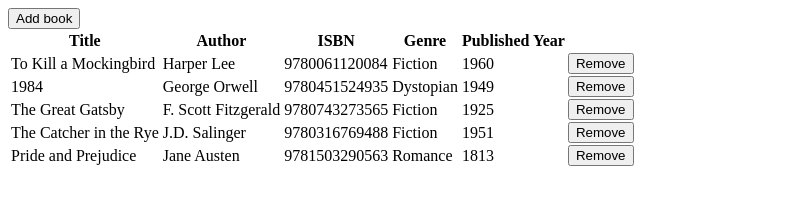
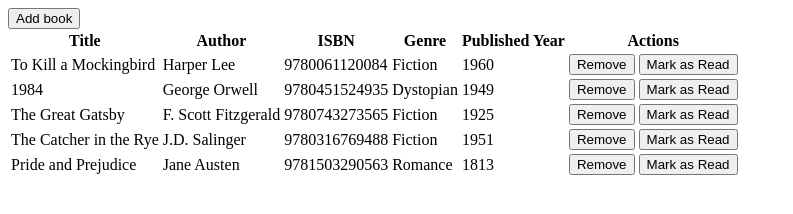
Before and after one commit to BishBashBosh888/library, a plain HTML site: page index.html in a window 1280 px wide. Shown: the whole page, without its empty margins (0-793 px from the left). Drawn offline with Linux system fonts and the light colour scheme.

Commit message:
added read status and function to toggle the value

```diff
--- a/index.html
+++ b/index.html
@@ -17,6 +17,7 @@
               <th>ISBN</th>
               <th>Genre</th>
               <th>Published Year</th>
+              <th>Actions</th>
             </tr>
         </table>
     </div>
--- a/script.js
+++ b/script.js
@@ -1,48 +1,23 @@
 const myLibrary = [
-    {
-        title: "To Kill a Mockingbird",
-        author: "Harper Lee",
-        isbn: "9780061120084",
-        genre: "Fiction",
-        publishedYear: 1960
-    },
-    {
-        title: "1984",
-        author: "George Orwell",
-        isbn: "9780451524935",
-        genre: "Dystopian",
-        publishedYear: 1949
-    },
-    {
-        title: "The Great Gatsby",
-        author: "F. Scott Fitzgerald",
-        isbn: "9780743273565",
-        genre: "Fiction",
-        publishedYear: 1925
-    },
-    {
-        title: "The Catcher in the Rye",
-        author: "J.D. Salinger",
-        isbn: "9780316769488",
-        genre: "Fiction",
-        publishedYear: 1951
-    },
-    {
-        title: "Pride and Prejudice",
-        author: "Jane Austen",
-        isbn: "9781503290563",
-        genre: "Romance",
-        publishedYear: 1813
-    }
+    new Book("To Kill a Mockingbird", "Harper Lee", "9780061120084", "Fiction", 1960, false),
+    new Book("1984", "George Orwell", "9780451524935", "Dystopian", 1949, false),
+    new Book("The Great Gatsby", "F. Scott Fitzgerald", "9780743273565", "Fiction", 1925, false),
+    new Book("The Catcher in the Rye", "J.D. Salinger", "9780316769488", "Fiction", 1951, false),
+    new Book("Pride and Prejudice", "Jane Austen", "9781503290563", "Romance", 1813, false)
 ];
 
-function Book(title,author,isbn,genre,publishedYear) {
+function Book(title,author,isbn,genre,publishedYear,read = false) {
     this.title = title;
     this.author = author;
     this.isbn = isbn;
     this.genre = genre;
     this.publishedYear = publishedYear;
+    this.read = read;
 }
+
+Book.prototype.toggleReadStatus = function () {
+    this.read = !this.read;
+};
 
 function addBookToLibrary(book) {
   myLibrary.push(book);
@@ -50,6 +25,11 @@ function addBookToLibrary(book) {
 
 function removeBook(index){
     myLibrary.splice(index, 1);
+    displayBooks();
+}
+
+function toggleRead(index) {
+    myLibrary[index].toggleReadStatus();
     displayBooks();
 }
 
@@ -63,6 +43,7 @@ function displayBooks(){
             <th>ISBN</th>
             <th>Genre</th>
             <th>Published Year</th>
+            <th>Actions</th>
         </tr>
     `
 
@@ -75,7 +56,12 @@ function displayBooks(){
         <td>${book.isbn}</td>
         <td>${book.genre}</td>
         <td>${book.publishedYear}</td>
-        <button onclick="removeBook(${index})">Remove</button>
+        <td>
+            <button onclick="removeBook(${index})">Remove</button>
+            <button onclick="toggleRead(${index})">
+                ${book.read ? 'Mark as Unread' : 'Mark as Read'}
+            </button>
+        </td>
         `;
 
         libraryTable.appendChild(bookData);
```
